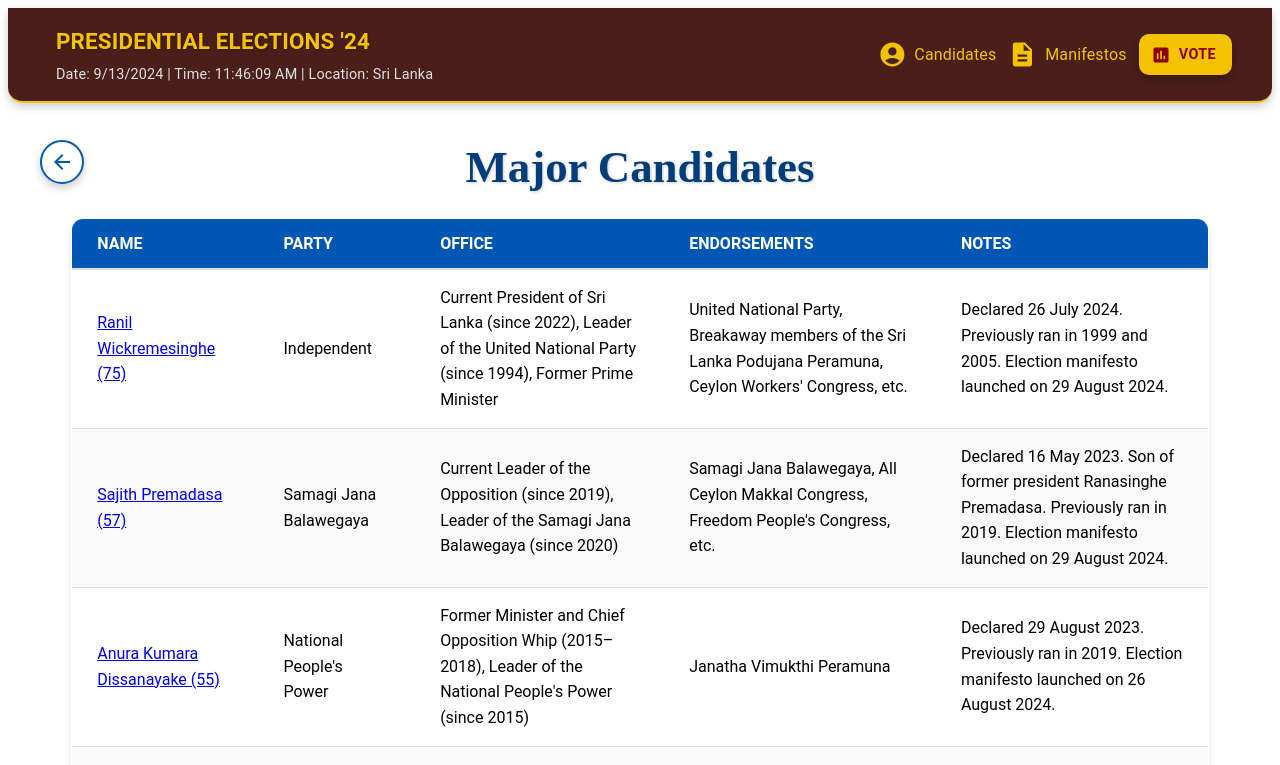
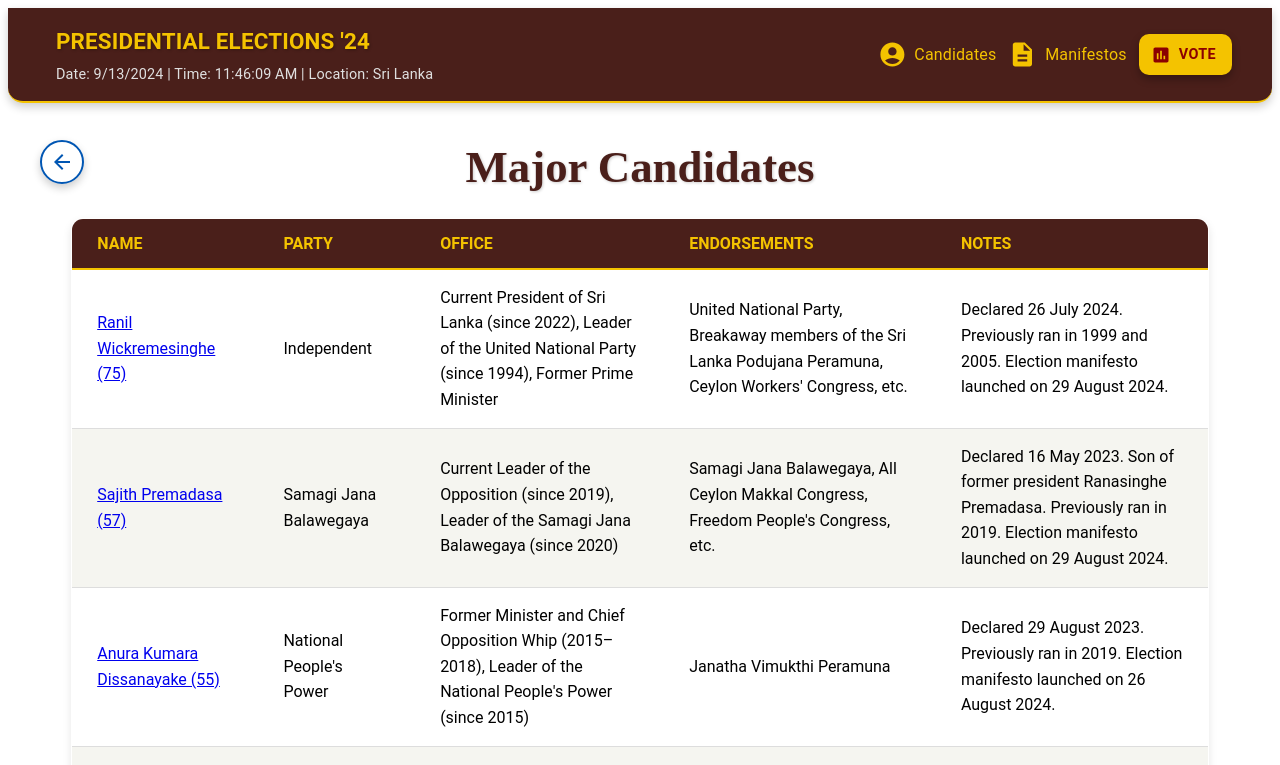
Before and after one commit to CheliM7/043_ChatGPT, a React (Vite) app in the folder frontend/: page /candidates in a window 1280 px wide. Shown: the top 765 px of the page. Built offline with nearby package versions, Linux system fonts and the light colour scheme.

Commit message:
candidates section updated to the color theme

```diff
--- a/frontend/src/components/candidates.jsx
+++ b/frontend/src/components/candidates.jsx
@@ -8,33 +8,34 @@
 
 // Styled Components for Button
 const Button = styled.a`
-  position: fixed; /* Fixed position to keep it at the top left */
-  top: 20px; /* Space from the top */
-  left: 20px; /* Space from the left */
-  background-color: #0056b3; /* Button background color */
-  color: #fff; /* Text color */
-  padding: 10px 20px; /* Padding for button */
-  border-radius: 8px; /* Rounded corners */
-  text-decoration: none; /* Remove underline */
-  font-family: 'Roboto', sans-serif; /* Font */
-  font-weight: 700; /* Bold text */
-  box-shadow: 0 4px 8px rgba(0, 0, 0, 0.2); /* Soft shadow */
-  transition: background-color 0.3s, transform 0.3s; /* Smooth transitions */
+  position: fixed;
+  top: 20px;
+  left: 20px;
+  background-color: #F4C300; /* Sri Lankan Flag Yellow */
+  color: #8B0000; /* Dark Crimson Red */
+  padding: 10px 20px;
+  border-radius: 8px;
+  text-decoration: none;
+  font-family: 'Roboto', sans-serif;
+  font-weight: 700;
+  box-shadow: 0 4px 8px rgba(0, 0, 0, 0.2);
+  transition: background-color 0.3s, transform 0.3s;
 
   &:hover {
-    background-color: #004494; /* Darker background on hover */
-    transform: scale(1.05); /* Slight zoom effect */
+    background-color: #E0A800; /* Lighter Yellow */
+    transform: scale(1.05);
   }
 
   &:focus {
-    outline: none; /* Remove default focus outline */
-    box-shadow: 0 0 0 2px rgba(0, 0, 0, 0.3); /* Custom focus outline */
+    outline: none;
+    box-shadow: 0 0 0 2px rgba(0, 0, 0, 0.3);
   }
 `;
+
 const Table = styled.table`
-  width: 90%; /* Adjust width for smaller screens */
-  max-width: 1200px; /* Maximum width for larger screens */
-  margin: 20px auto; /* Centered the table */
+  width: 90%;
+  max-width: 1200px;
+  margin: 20px auto;
   border-collapse: collapse;
   border: 1px solid #ddd;
   border-radius: 12px;
@@ -42,68 +43,73 @@
   box-shadow: 0 4px 8px rgba(0, 0, 0, 0.1);
 
   @media (max-width: 768px) {
-    width: 100%; /* Full width for small screens */
-    font-size: 0.9rem; /* Adjust font size for better readability */
+    width: 100%;
+    font-size: 0.9rem;
   }
 `;
 
 const TableHeader = styled.th`
-  background-color: #0056b3;
-  color: #fff;
-  padding: 15px 25px; /* Increased padding on the left and right */
+  background-color: #4A1F1A; /* Dark Wine Red */
+  color: #F4C300; /* Sri Lankan Flag Yellow */
+  padding: 15px 25px;
   text-align: left;
-  border-bottom: 2px solid #ddd;
+  border-bottom: 2px solid #F4C300; /* Sri Lankan Flag Yellow */
   font-family: 'Roboto', sans-serif;
   font-weight: 700;
   text-transform: uppercase;
 
   @media (max-width: 768px) {
-    padding: 12px; /* Reduced padding for smaller screens */
-    font-size: 1rem; /* Adjust font size */
+    padding: 12px;
+    font-size: 1rem;
   }
 `;
 
 const TableCell = styled.td`
-  padding: 15px 25px; /* Increased padding on the left and right */
+  padding: 15px 25px;
   border-bottom: 1px solid #ddd;
   font-family: 'Roboto', sans-serif;
   line-height: 1.6;
 
   @media (max-width: 768px) {
-    padding: 12px; /* Reduced padding for smaller screens */
-    font-size: 0.9rem; /* Adjust font size */
+    padding: 12px;
+    font-size: 0.9rem;
   }
 `;
 
 const TableRow = styled.tr`
   &:nth-child(even) {
-    background-color: #f9f9f9;
+    background-color: #f5f5f0; /* Very light brown */
+  }
+  &:nth-child(odd) {
+    background-color: #ffffff; /* White for contrast */
   }
   &:hover {
-    background-color: #f1f1f1;
+    background-color: #e0e0e0; /* Light gray for hover effect */
   }
 `;
 
+
 const HighlightedCell = styled(TableCell)`
-  color: #0056b3;
+  color: #4A1F1A; /* Dark Wine Red */
   font-weight: 700;
 `;
 
 const Heading = styled.h2`
   text-align: center;
-  font-size: 2.8rem; /* Larger font size for prominence */
-  font-weight: 700; /* Bold text for emphasis */
-  color: #003d7a; /* Darker color for contrast */
-  margin-bottom: 25px; /* Adequate space below the heading */
-  font-family: 'Merriweather', serif; /* Elegant and professional font */
-  text-shadow: 1px 1px 3px rgba(0, 0, 0, 0.2), /* Soft shadow for emboss effect */
-               -1px -1px 3px rgba(255, 255, 255, 0.8); /* Subtle highlight for depth */
+  font-size: 2.8rem;
+  font-weight: 700;
+  color: #4A1F1A; /* Dark Wine Red */
+  margin-bottom: 25px;
+  font-family: 'Merriweather', serif;
+  text-shadow: 1px 1px 3px rgba(0, 0, 0, 0.2),
+               -1px -1px 3px rgba(255, 255, 255, 0.8);
 
   @media (max-width: 768px) {
-    font-size: 2rem; /* Adjust font size for smaller screens */
-    margin-bottom: 20px; /* Adjust margin for smaller screens */
+    font-size: 2rem;
+    margin-bottom: 20px;
   }
 `;
+
 
 const candidatesData = {
     major: [
```
